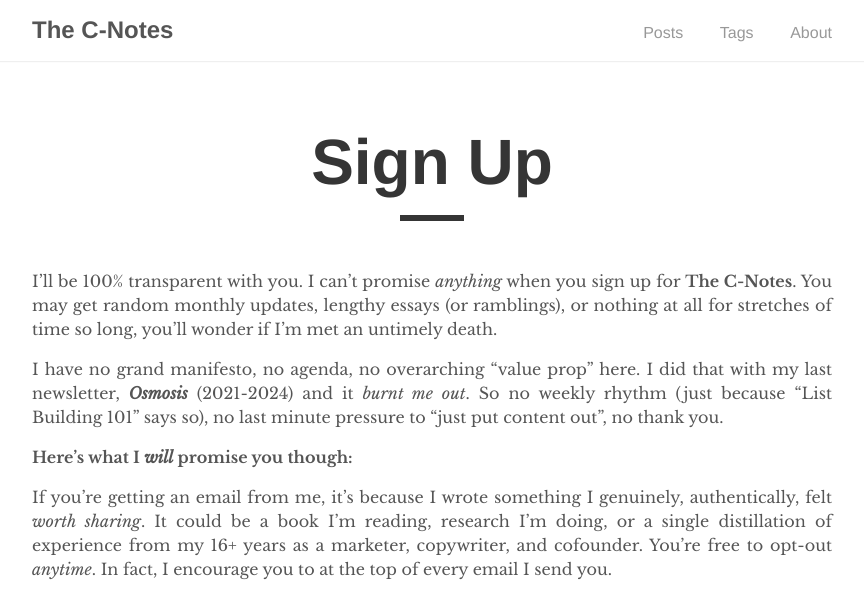
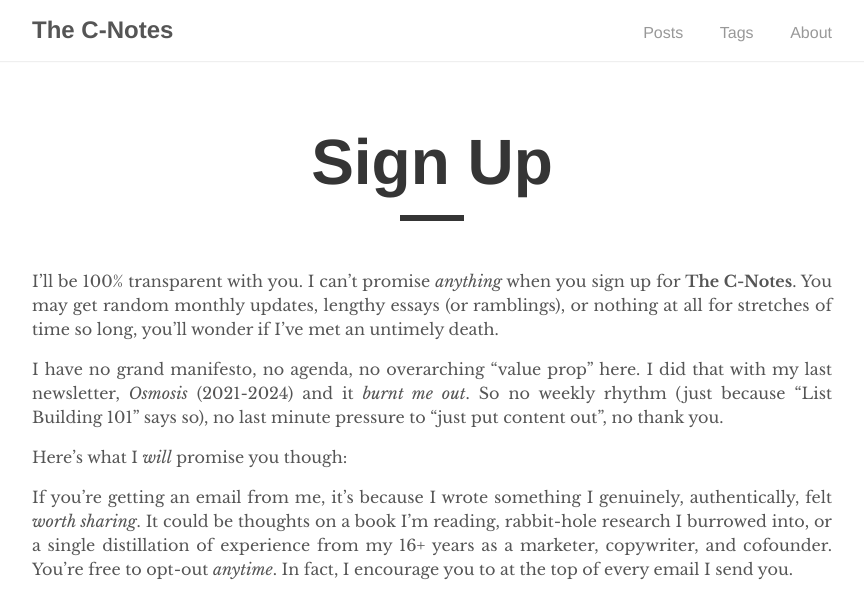
Before and after one commit to colinyjchung/cnotes, a Jekyll site: the page built from _pages/signup.md, in a window 1280 px wide, cut to the strip 0-597 px from the top of the page. Shown: the whole strip, without its empty margins (208-1072 px from the left). Built offline with Jekyll 4.4.1, drawn with Linux system fonts in a browser that asks for light colours.

Commit message:
Update signup.md

```diff
--- a/_pages/signup.md
+++ b/_pages/signup.md
@@ -4,13 +4,13 @@ title: "Sign Up"
 permalink: /signup/
 ---
 
-I'll be 100% transparent with you. I can't promise _anything_ when you sign up for **The C-Notes**. You may get random monthly updates, lengthy essays (or ramblings), or nothing at all for stretches of time so long, you'll wonder if I'm met an untimely death.
+I'll be 100% transparent with you. I can't promise _anything_ when you sign up for **The C-Notes**. You may get random monthly updates, lengthy essays (or ramblings), or nothing at all for stretches of time so long, you'll wonder if I've met an untimely death.
 
-I have no grand manifesto, no agenda, no overarching "value prop" here. I did that with my last newsletter, _**Osmosis**_ (2021-2024) and it _burnt me out_. So no weekly rhythm (just because "List Building 101" says so), no last minute pressure to "just put content out", no thank you.
+I have no grand manifesto, no agenda, no overarching "value prop" here. I did that with my last newsletter, _Osmosis_ (2021-2024) and it _burnt me out_. So no weekly rhythm (just because "List Building 101" says so), no last minute pressure to "just put content out", no thank you.
 
-**Here's what I _will_ promise you though:**
+Here's what I _will_ promise you though:
 
-If you're getting an email from me, it's because I wrote something I genuinely, authentically, felt _worth sharing_. It could be a book I'm reading, research I'm doing, or a single distillation of experience from my 16+ years as a marketer, copywriter, and cofounder. You're free to opt-out _anytime_. In fact, I encourage you to at the top of every email I send you.
+If you're getting an email from me, it's because I wrote something I genuinely, authentically, felt _worth sharing_. It could be thoughts on a book I'm reading, rabbit-hole research I burrowed into, or a single distillation of experience from my 16+ years as a marketer, copywriter, and cofounder. You're free to opt-out _anytime_. In fact, I encourage you to at the top of every email I send you.
 
 <center>
   <script async data-uid="a6faab15f4" src="https://jinnzhong.ck.page/a6faab15f4/index.js"></script>
```
